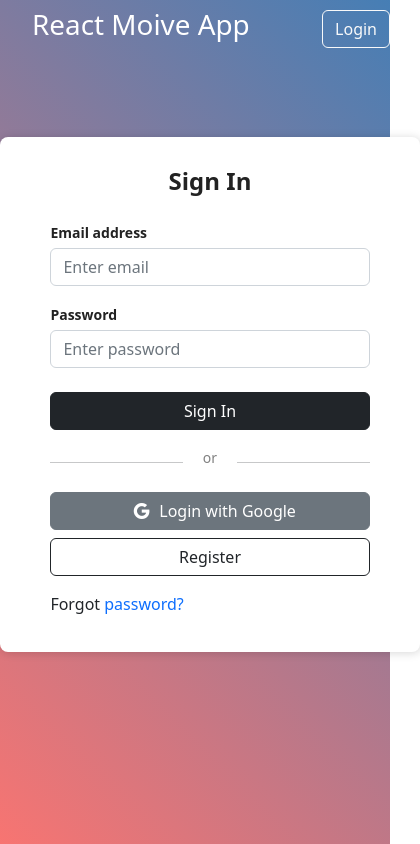
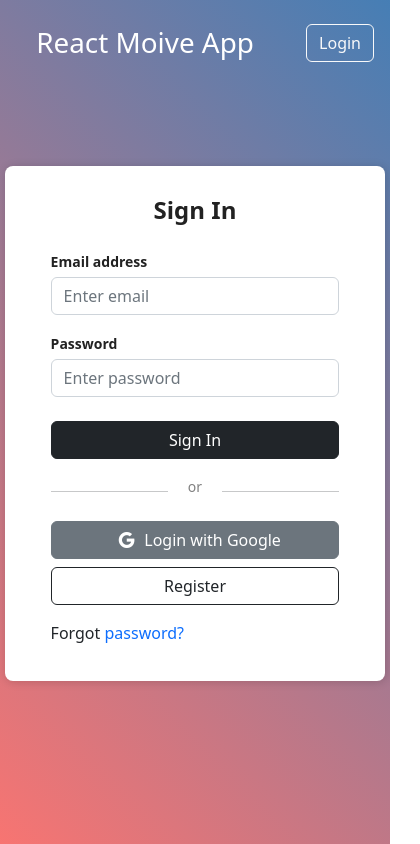
Before and after one commit to fathozt/MoiveApp, a React (Create React App) app in the folder solution/: page /login in a window 390 px wide. Shown: the whole page, 420 px wide, since content can reach past the window. Built offline with nearby package versions, Linux system fonts and the light colour scheme; no server answers.

Commit message:
Made a little bit more responsive with media queries.

```diff
--- a/solution/src/components/Navbar.js
+++ b/solution/src/components/Navbar.js
@@ -9,9 +9,11 @@ export default function Navbar() {
 
   return (
     <div className="navbar">
+      <div className="navbar-h1">
         <Link to="/">
           <h1>React Moive App</h1>
         </Link>
+      </div>
 
       {currentUser ? (
         <div className="user-info">
@@ -27,14 +29,12 @@ export default function Navbar() {
           </button>
         </div>
       ) : (
-        <div className="buttonsDiv">
         <button
           className="btn btn-outline-light"
           onClick={() => navigate("/login")}
         >
           Login
         </button>
-        </div>
       )}
     </div>
   );
--- a/solution/src/index.css
+++ b/solution/src/index.css
@@ -24,16 +24,42 @@ html {
     rgba(245, 70, 66, 0.75),
     rgba(8, 83, 156, 0.75)
   );
-  background-repeat: space;
+  /* overflow: scroll; */
 }
 
 /* Navbar */
 
+@media (max-width: 560px) {
+  .user-info {
+    margin: auto;
+    /* flex-direction: column; */
+  }
+
+  .navbar-h1 {
+    text-align: center;
+    margin: 0 auto;
+  }
+}
+@media (max-width: 380px) {
+  .navbar button {
+    width: 100%;
+  }
+}
+@media (max-width: 230px) {
+  .user-info {
+    flex-direction: column;
+  }
+  .user-info * {
+    margin: 0;
+  }
+}
+
 .navbar {
+  width: 100%;
   max-width: 1200px;
   display: flex;
-  justify-content: space-between;
-  background-color: transparent !important;
+  justify-content: space-around;
+  background-color: transparent;
   color: white;
   margin: auto;
 }
@@ -41,27 +67,35 @@ a {
   text-decoration: none !important;
 }
 .navbar h1 {
-  display: flex;
   color: white;
-  margin-left: 2rem;
+  margin: 1rem;
+}
+.navbar h3 {
+  text-align: center;
+  color: white;
+  margin: 1rem auto;
+}
+
+.navbar button {
+  margin: 1rem;
+  font-weight: 500;
 }
 
 .user-info {
   display: flex;
-  gap: 1rem;
-  margin: 2rem;
+  align-items: center;
 }
 
-.user-info button {
-  font-weight: 500;
+.user-info h3 {
+  margin: auto;
 }
 
-.searchBar {
+.searchBarForm {
   display: flex;
   justify-content: center;
   align-items: center;
+  flex-wrap: wrap;
 }
-
 .searchBarForm > input {
   max-width: 100%;
   margin: 2rem;
@@ -192,11 +226,26 @@ a {
     gap: 2rem;
   }
 }
+
+@media (max-width: 430px) {
+  .Auth-form {
+    max-width: 300px;
+  }
+  .main-container {
+    overflow: scroll;
+  }
+}
 @media (max-width: 280px) {
   .cards {
     grid-template-columns: 1fr;
     justify-items: center;
     gap: 2rem;
+  }
+}
+@media (max-width: 390px) {
+  .searchBarForm button {
+    margin: 0 auto;
+    width: 90%;
   }
 }
 
@@ -231,12 +280,14 @@ a {
 }
 
 .Auth-form {
-  width: 420px;
+  width: 100%;
+  max-width: 420px;
   box-shadow: rgb(0 0 0 / 16%) 1px 1px 10px;
   padding-top: 30px;
   padding-bottom: 20px;
   border-radius: 8px;
   background-color: white;
+  margin: 0 5px;
 }
 
 .Auth-form-content {
--- a/solution/src/pages/Main.js
+++ b/solution/src/pages/Main.js
@@ -47,17 +47,12 @@ export default function Main() {
 
   return (
     <div className="main-content">
-      <div className="searchBar">
-        <form onSubmit={(e) => e.preventDefault()} className="searchBarForm">
-          <input type="text" placeholder="Search some movies" ref={movieName} />
-          <button
-            className="btn btn-outline-dark"
-            onClick={() => searchMovie()}
-          >
-            SEARCH
-          </button>
-        </form>
-      </div>
+      <form onSubmit={(e) => e.preventDefault()} className="searchBarForm">
+        <input type="text" placeholder="Search some movies" ref={movieName} />
+        <button className="btn btn-outline-dark" onClick={() => searchMovie()}>
+          SEARCH
+        </button>
+      </form>
 
       <div className="cards">
         {loading ? (
```
Lines whose indentation alone changed are shown as unchanged.
